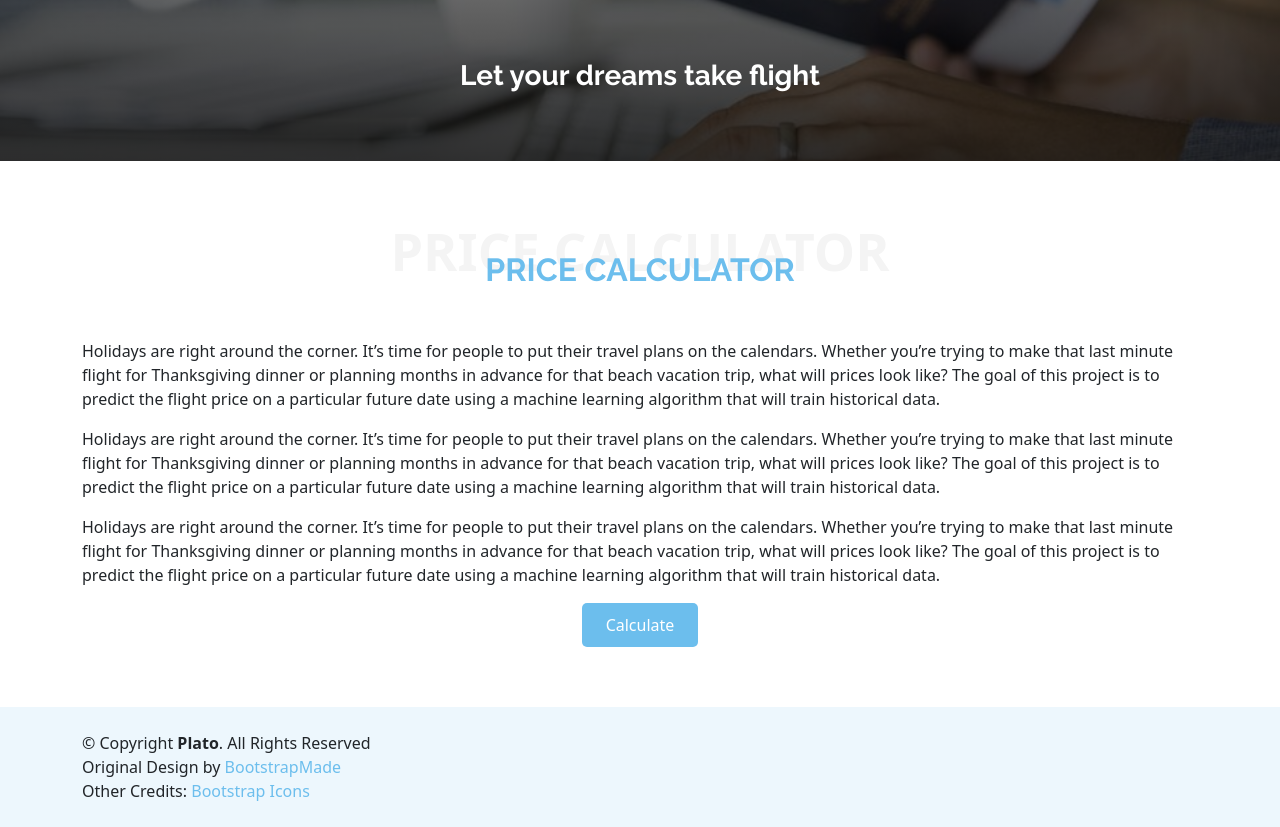
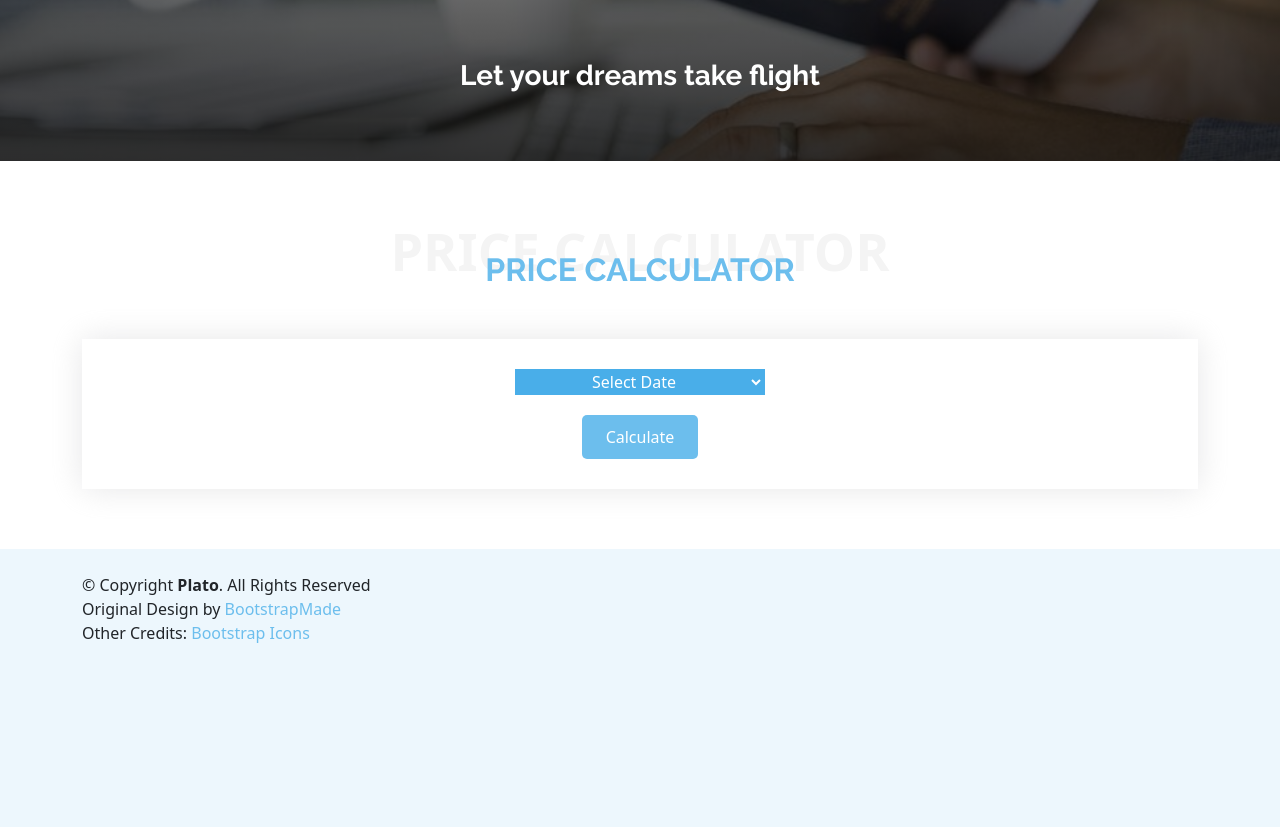
Before and after one commit to aimeevu/group-7-project-4, a Flask app: template templates/index.html in a window 1280 px wide. Shown: the part 5511-6338 px from the top of the page. After the commit the page ends 6154 px from the top, so only its background shows below. Run offline with Flask 2, Linux system fonts and the light colour scheme; the template is opened without the code that fills it, so the values that code supplies are empty; parts of the project's set-up code (start-up, migrations or seed data) failed here and were passed over; some libraries are stand-ins or nearby versions.

Commit message:
Added form and dropdown to price calculator section

```diff
--- a/assets/css/style.css
+++ b/assets/css/style.css
@@ -683,6 +683,20 @@ section {
   background: #49AEE9;
 }
 
+.calculator .calc-form {
+  box-shadow: 0 0 30px rgba(214, 215, 216, 0.6);
+  padding: 30px;
+}
+
+.calculator .calc-form select {
+  background-color: #49AEE9;
+  border-color: #49AEE9;
+  color: #fff;
+  width: 250px;
+  text-align: center;
+  margin-bottom: 20px;
+}
+
 /*--------------------------------------------------------------
 # Breadcrumbs
 --------------------------------------------------------------*/
--- a/templates/index.html
+++ b/templates/index.html
@@ -388,13 +388,19 @@
                         <span>Price Calculator</span>
                         <h2>Price Calculator</h2>
                     </div>
-                    <p>Holidays are right around the corner. It’s time for people to put their travel plans on the calendars. Whether you’re trying to make that last minute flight for Thanksgiving dinner or planning months in advance for that beach vacation trip, what will prices look like? The goal of this project is to predict the flight price on a particular future date using a machine learning algorithm that will train historical data.</p>
 
-                    <p>Holidays are right around the corner. It’s time for people to put their travel plans on the calendars. Whether you’re trying to make that last minute flight for Thanksgiving dinner or planning months in advance for that beach vacation trip, what will prices look like? The goal of this project is to predict the flight price on a particular future date using a machine learning algorithm that will train historical data.</p>
-
-                    <p>Holidays are right around the corner. It’s time for people to put their travel plans on the calendars. Whether you’re trying to make that last minute flight for Thanksgiving dinner or planning months in advance for that beach vacation trip, what will prices look like? The goal of this project is to predict the flight price on a particular future date using a machine learning algorithm that will train historical data.</p>
-
-                    <div class="text-center"><button type="submit">Calculate</button></div>
+                    <form action="" class="calc-form">
+                        <div class="text-center">
+                            <select name="dropdown" id="date-select" placeholder="Select Date">
+                                <option value="0">Select Date</option>
+                                <option value="1">Test 1</option>
+                                <option value="2">Test 2</option>
+                                <option value="3">Test 3</option>
+                                <option value="4">Test 4</option>
+                            </select>
+                        </div>
+                        <div class="text-center"><button type="submit">Calculate</button></div>
+                    </form>
                 </div>
             </section>
 
```
